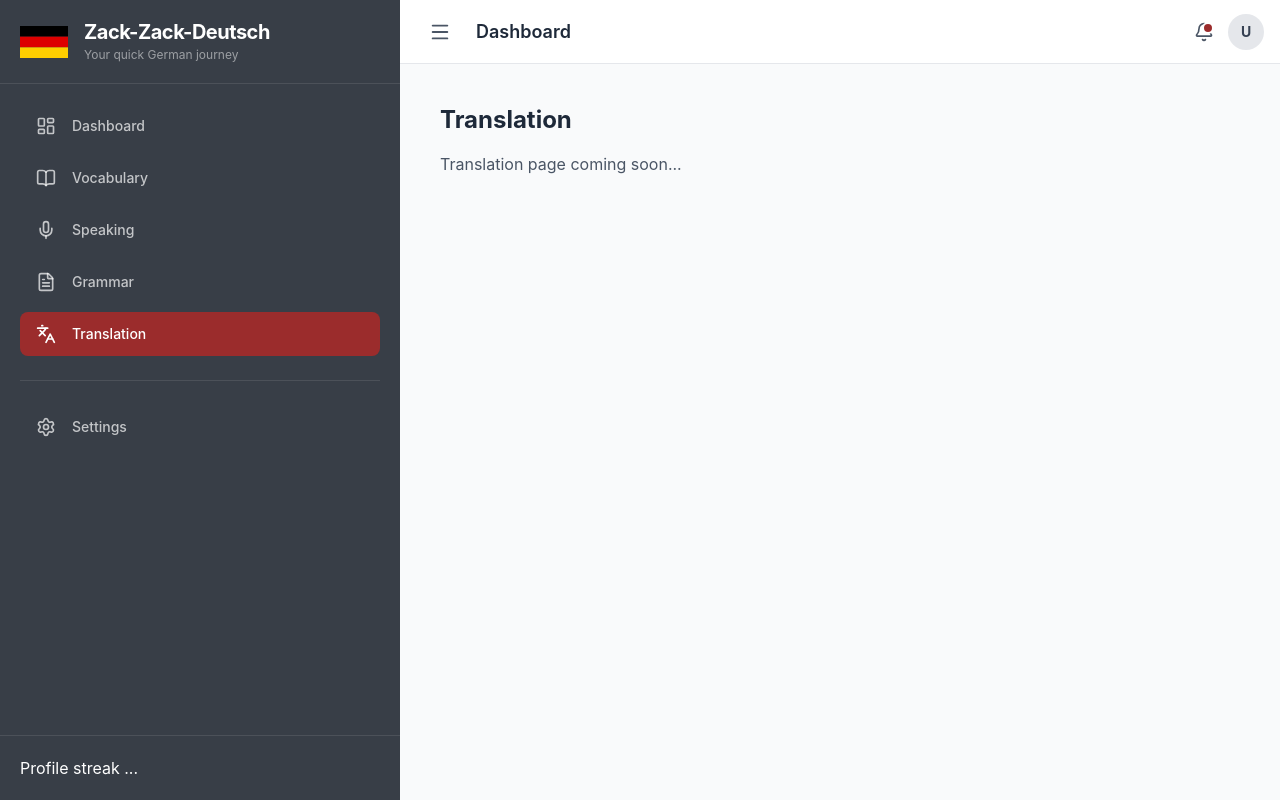
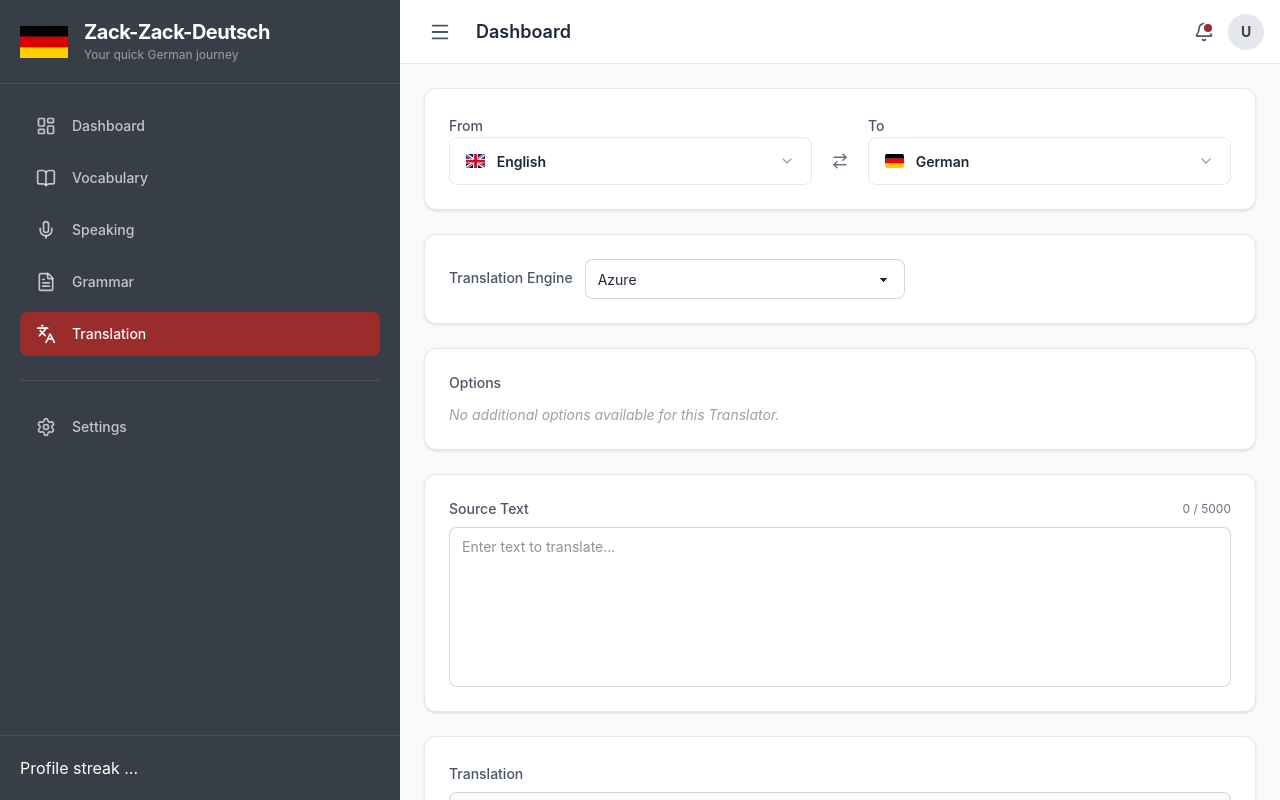
Before and after one commit to zola8/zack-zack-deutsch-fe, a React (Vite) app: page /translation in a window 1280 px wide. Built offline with nearby package versions, Linux system fonts and the light colour scheme.

Commit message:
Translation page design (with its components)

```diff
--- a/src/components/CountryFlag.tsx
+++ b/src/components/CountryFlag.tsx
@@ -3,21 +3,9 @@
 const languageToCountry: Record<string, string> = {
   en: 'gb', // English → United Kingdom
   de: 'de', // German → Germany
-  es: 'es', // Spanish → Spain
-  fr: 'fr', // French → France
-  it: 'it', // Italian → Italy
-  pt: 'pt', // Portuguese → Portugal
-  nl: 'nl', // Dutch → Netherlands
-  pl: 'pl', // Polish → Poland
-  ru: 'ru', // Russian → Russia
-  tr: 'tr', // Turkish → Turkey
-  ar: 'sa', // Arabic → Saudi Arabia
-  zh: 'cn', // Chinese → China
-  ja: 'jp', // Japanese → Japan
-  ko: 'kr', // Korean → South Korea
-  hi: 'in', // Hindi → India
   hu: 'hu', // Hungarian → Hungary
   vi: 'vn', // Vietnamese → Vietnam
+  es: 'es', // Spanish → Spain
 };
 
 type CountryFlagProps = {
--- /dev/null
+++ b/src/components/translator/ActionButtons.tsx
@@ -0,0 +1,28 @@
+type ActionButtonsProps = {
+  onClear: () => void;
+  onSubmit: () => void;
+  isSubmitEnabled: boolean;
+  hasContent: boolean;
+};
+
+
+export default function ActionButtons({ onClear, onSubmit, isSubmitEnabled, hasContent }: ActionButtonsProps) {
+  return (
+    <div className="flex gap-3 justify-end">
+      <button
+        onClick={onClear}
+        className="btn btn-outline btn-neutral"
+        disabled={!hasContent}
+      >
+        Clear
+      </button>
+      <button
+        onClick={onSubmit}
+        className="btn btn-neutral"
+        disabled={!isSubmitEnabled}
+      >
+        Translate
+      </button>
+    </div>
+  );
+}
--- /dev/null
+++ b/src/components/translator/EngineSelector.tsx
@@ -0,0 +1,23 @@
+type EngineSelectorProps = {
+  value: string;
+  onChange: (value: string) => void;
+};
+
+
+export default function EngineSelector({ value, onChange }: EngineSelectorProps) {
+  return (
+    <div className="bg-white rounded-xl shadow-sm border border-gray-200 p-6">
+      <label className="label mr-3">
+        <span className="label-text text-sm font-medium text-gray-600">Translation Engine</span>
+      </label>
+      <select
+        value={value}
+        onChange={(e) => onChange(e.target.value)}
+        className="select select-bordered w-full max-w-xs"
+      >
+        <option value="azure">Azure</option>
+        <option value="deepl">DeepL</option>
+      </select>
+    </div>
+  );
+}
--- /dev/null
+++ b/src/components/translator/SourceTextArea.tsx
@@ -0,0 +1,33 @@
+const MAX_CHARS = 5000;
+
+type SourceTextAreaProps = {
+  value: string;
+  onChange: (value: string) => void;
+};
+
+
+export default function SourceTextArea({ value, onChange }: SourceTextAreaProps) {
+  return (
+    <div className="bg-white rounded-xl shadow-sm border border-gray-200 p-6">
+      <div className="flex justify-between items-center mb-2">
+        <label className="label">
+          <span className="label-text text-sm font-medium text-gray-600">Source Text</span>
+        </label>
+        <span className={`text-xs ${value.length >= MAX_CHARS ? 'text-red-500 font-bold' : 'text-gray-500'}`}>
+          {value.length} / {MAX_CHARS}
+        </span>
+      </div>
+      <textarea
+        value={value}
+        onChange={(e) => {
+          if (e.target.value.length <= MAX_CHARS) {
+            onChange(e.target.value);
+          }
+        }}
+        placeholder="Enter text to translate..."
+        className="textarea textarea-bordered w-full h-40 resize-none"
+        maxLength={MAX_CHARS}
+      />
+    </div>
+  );
+}
--- /dev/null
+++ b/src/components/translator/TranslatedTextArea.tsx
@@ -0,0 +1,20 @@
+type TranslatedTextAreaProps = {
+  value: string;
+};
+
+
+export default function TranslatedTextArea({ value }: TranslatedTextAreaProps) {
+  return (
+    <div className="bg-white rounded-xl shadow-sm border border-gray-200 p-6">
+      <label className="label mb-2">
+        <span className="label-text text-sm font-medium text-gray-600">Translation</span>
+      </label>
+      <textarea
+        value={value}
+        readOnly
+        placeholder="Translated text will appear here..."
+        className="textarea textarea-bordered w-full h-40 resize-none bg-gray-50 cursor-text select-text"
+      />
+    </div>
+  );
+}
--- /dev/null
+++ b/src/components/translator/TranslatorOptions.tsx
@@ -0,0 +1,61 @@
+type TranslatorOptionsProps = {
+  engine: string;
+  formality: string;
+  onFormalityChange: (value: string) => void;
+};
+
+
+export default function TranslatorOptions({ engine, formality, onFormalityChange }: TranslatorOptionsProps) {
+  return (
+    <div className="bg-white rounded-xl shadow-sm border border-gray-200 p-6">
+      <h3 className="text-sm font-medium text-gray-600 mb-3">Options</h3>
+
+      {engine === 'azure' && (
+        <p className="text-sm text-gray-400 italic">
+          No additional options available for this Translator.
+        </p>
+      )}
+
+      {engine === 'deepl' && (
+        <div>
+          <p className="text-sm text-gray-700 mb-3 font-medium">Formality</p>
+          <div className="flex flex-col gap-3">
+            <label className="flex items-start gap-3 cursor-pointer">
+              <input
+                type="radio"
+                name="formality"
+                value="less"
+                checked={formality === 'less'}
+                onChange={(e) => onFormalityChange(e.target.value)}
+                className="radio radio-sm radio-neutral mt-0.5"
+              />
+              <div>
+                <span className="text-sm font-medium text-gray-800">Less formal</span>
+                <p className="text-xs text-gray-500 mt-0.5">
+                  Friendly, casual tone — suitable for chats and informal messages.
+                </p>
+              </div>
+            </label>
+
+            <label className="flex items-start gap-3 cursor-pointer">
+              <input
+                type="radio"
+                name="formality"
+                value="more"
+                checked={formality === 'more'}
+                onChange={(e) => onFormalityChange(e.target.value)}
+                className="radio radio-sm radio-neutral mt-0.5"
+              />
+              <div>
+                <span className="text-sm font-medium text-gray-800">More formal</span>
+                <p className="text-xs text-gray-500 mt-0.5">
+                  Polite, respectful tone — suitable for business emails and official documents.
+                </p>
+              </div>
+            </label>
+          </div>
+        </div>
+      )}
+    </div>
+  );
+}
--- a/src/data/languages.ts
+++ b/src/data/languages.ts
@@ -9,18 +9,6 @@ export const languages: Language[] = [
   { code: 'hu', name: 'Hungarian' },
   { code: 'vi', name: 'Vietnamese' },
   { code: 'es', name: 'Spanish' },
-  { code: 'fr', name: 'French' },
-  { code: 'it', name: 'Italian' },
-  { code: 'pt', name: 'Portuguese' },
-  { code: 'nl', name: 'Dutch' },
-  { code: 'pl', name: 'Polish' },
-  { code: 'ru', name: 'Russian' },
-  { code: 'tr', name: 'Turkish' },
-  { code: 'ar', name: 'Arabic' },
-  { code: 'zh', name: 'Chinese' },
-  { code: 'ja', name: 'Japanese' },
-  { code: 'ko', name: 'Korean' },
-  { code: 'hi', name: 'Hindi' },
 ];
 
 export const getLanguageByCode = (code: string): Language | undefined => {
--- a/src/pages/Translation.tsx
+++ b/src/pages/Translation.tsx
@@ -1,8 +1,74 @@
+import { useState } from 'react';
+import LanguageFromToSelector from '../components/LanguageFromToSelector';
+import EngineSelector from '../components/translator/EngineSelector';
+import ActionButtons from '../components/translator/ActionButtons';
+import SourceTextArea from '../components/translator/SourceTextArea';
+import TranslatedTextArea from '../components/translator/TranslatedTextArea';
+import TranslatorOptions from '../components/translator/TranslatorOptions';
+
 export default function Translation() {
+  const [fromLang, setFromLang] = useState<string>('en');
+  const [toLang, setToLang] = useState<string>('de');
+  const [engine, setEngine] = useState<string>('azure');
+  const [formality, setFormality] = useState<string>('less');
+  const [sourceText, setSourceText] = useState<string>('');
+  const [translatedText, setTranslatedText] = useState<string>('');
+
+  const handleLanguageChange = (from: string, to: string) => {
+    setFromLang(from);
+    setToLang(to);
+  };
+
+  const handleClear = () => {
+    setSourceText('');
+    setTranslatedText('');
+  };
+
+  const handleSubmit = () => {
+    const payload: Record<string, unknown> = {
+      text: sourceText,
+      source_lang: fromLang,
+      target_lang: toLang,
+      provider: engine,
+    };
+
+    if (engine === 'deepl') {
+      payload.options = {
+        formality: formality,
+      };
+    }
+
+    console.log('Translation request payload:', payload);
+    console.log('JSON:', JSON.stringify(payload, null, 2));
+    // TODO call backend
+  };
+
+
+  const isSubmitEnabled =
+    sourceText.trim().length > 0 &&
+    fromLang.length > 0 &&
+    toLang.length > 0 &&
+    fromLang !== toLang;
+
+  const hasContent = sourceText.length > 0 || translatedText.length > 0;
+
   return (
-    <div className="p-4">
-      <h1 className="text-2xl font-bold text-gray-800 mb-4">Translation</h1>
-      <p className="text-gray-600">Translation page coming soon...</p>
+    <div className="space-y-6">
+      <LanguageFromToSelector onChange={handleLanguageChange} />
+      <EngineSelector value={engine} onChange={setEngine} />
+      <TranslatorOptions
+        engine={engine}
+        formality={formality}
+        onFormalityChange={setFormality}
+      />
+      <SourceTextArea value={sourceText} onChange={setSourceText} />
+      <TranslatedTextArea value={translatedText} />
+      <ActionButtons
+        onClear={handleClear}
+        onSubmit={handleSubmit}
+        isSubmitEnabled={isSubmitEnabled}
+        hasContent={hasContent}
+      />
     </div>
   );
 }
```
